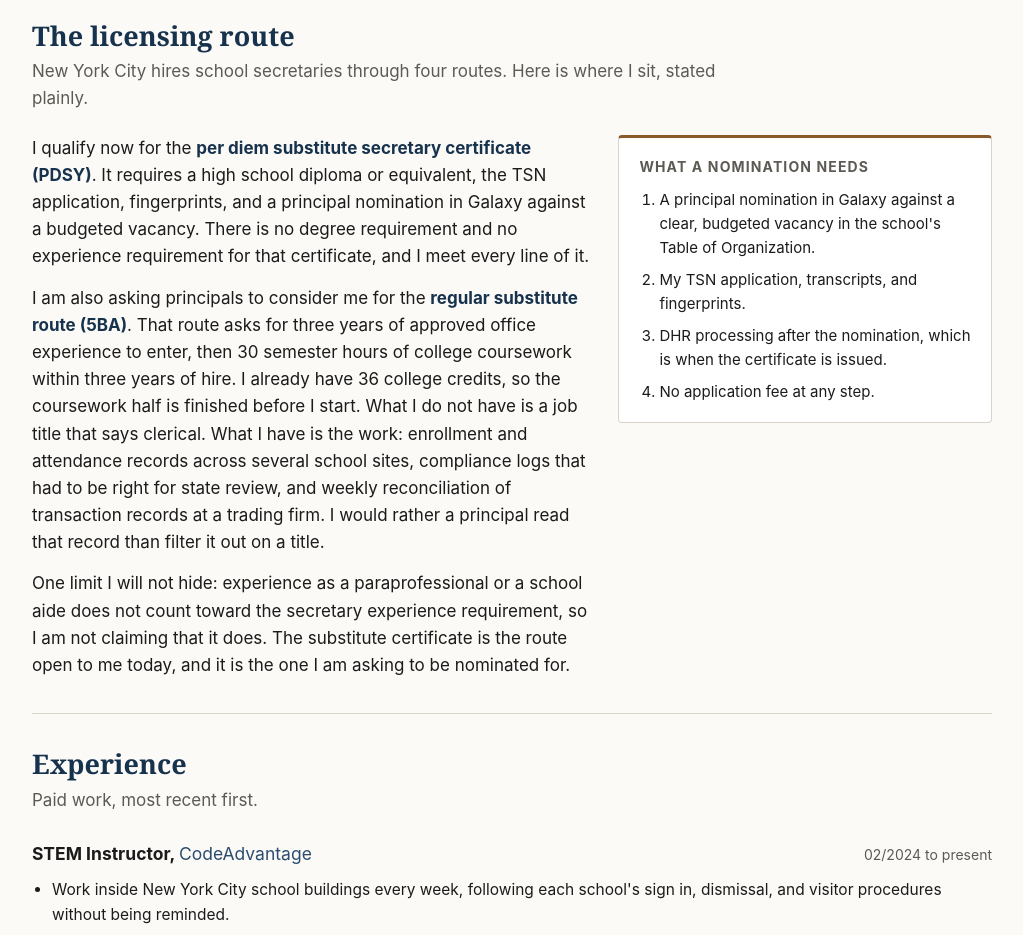
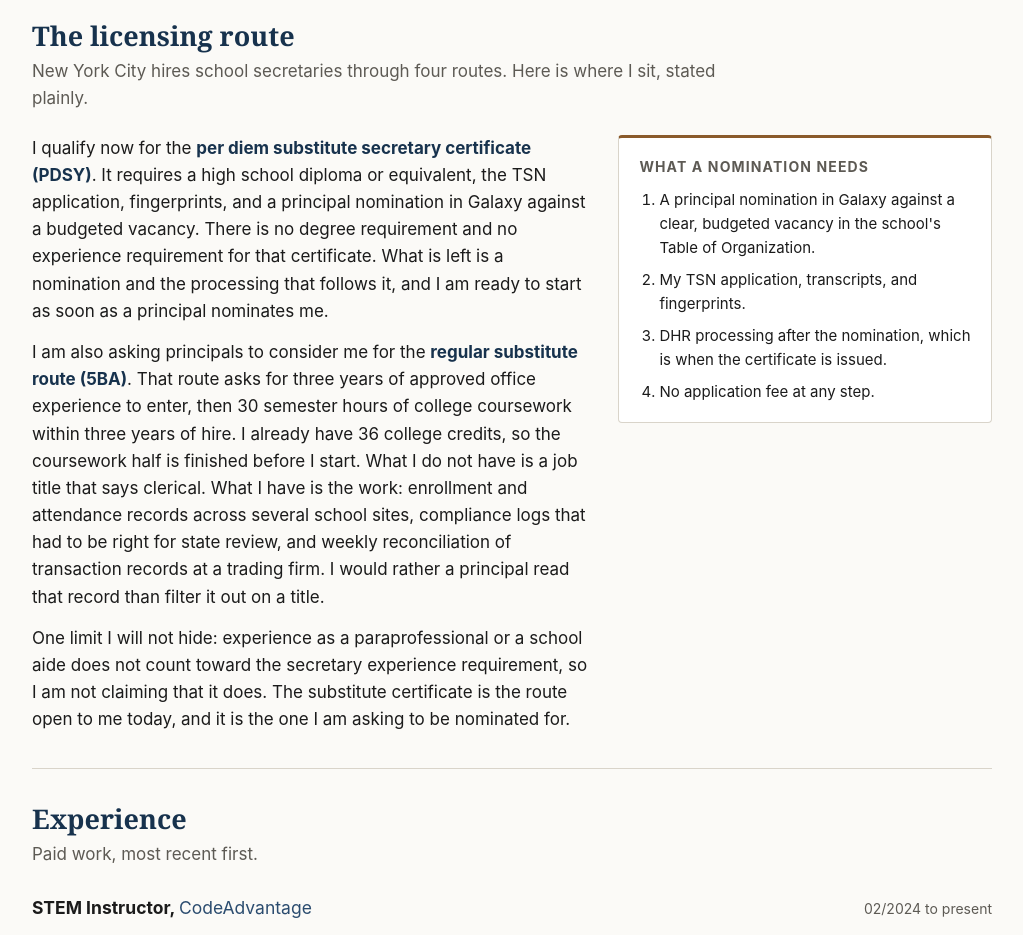
Before and after one commit to CordiallyMel/school-office-portfolio, a plain HTML site: page index.html in a window 1280 px wide. Shown: the part 1400-2335 px from the top of the page, without its empty margins (128-1151 px from the left). Drawn offline with Linux system fonts and the light colour scheme.

Commit message:
State the substitute certificate route accurately

```diff
--- a/index.html
+++ b/index.html
@@ -311,7 +311,7 @@
       <p class="section-note">New York City hires school secretaries through four routes. Here is where I sit, stated plainly.</p>
       <div class="route">
         <div>
-          <p>I qualify now for the <strong>per diem substitute secretary certificate (PDSY)</strong>. It requires a high school diploma or equivalent, the TSN application, fingerprints, and a principal nomination in Galaxy against a budgeted vacancy. There is no degree requirement and no experience requirement for that certificate, and I meet every line of it.</p>
+          <p>I qualify now for the <strong>per diem substitute secretary certificate (PDSY)</strong>. It requires a high school diploma or equivalent, the TSN application, fingerprints, and a principal nomination in Galaxy against a budgeted vacancy. There is no degree requirement and no experience requirement for that certificate. What is left is a nomination and the processing that follows it, and I am ready to start as soon as a principal nominates me.</p>
           <p>I am also asking principals to consider me for the <strong>regular substitute route (5BA)</strong>. That route asks for three years of approved office experience to enter, then 30 semester hours of college coursework within three years of hire. I already have 36 college credits, so the coursework half is finished before I start. What I do not have is a job title that says clerical. What I have is the work: enrollment and attendance records across several school sites, compliance logs that had to be right for state review, and weekly reconciliation of transaction records at a trading firm. I would rather a principal read that record than filter it out on a title.</p>
           <p>One limit I will not hide: experience as a paraprofessional or a school aide does not count toward the secretary experience requirement, so I am not claiming that it does. The substitute certificate is the route open to me today, and it is the one I am asking to be nominated for.</p>
         </div>
```
